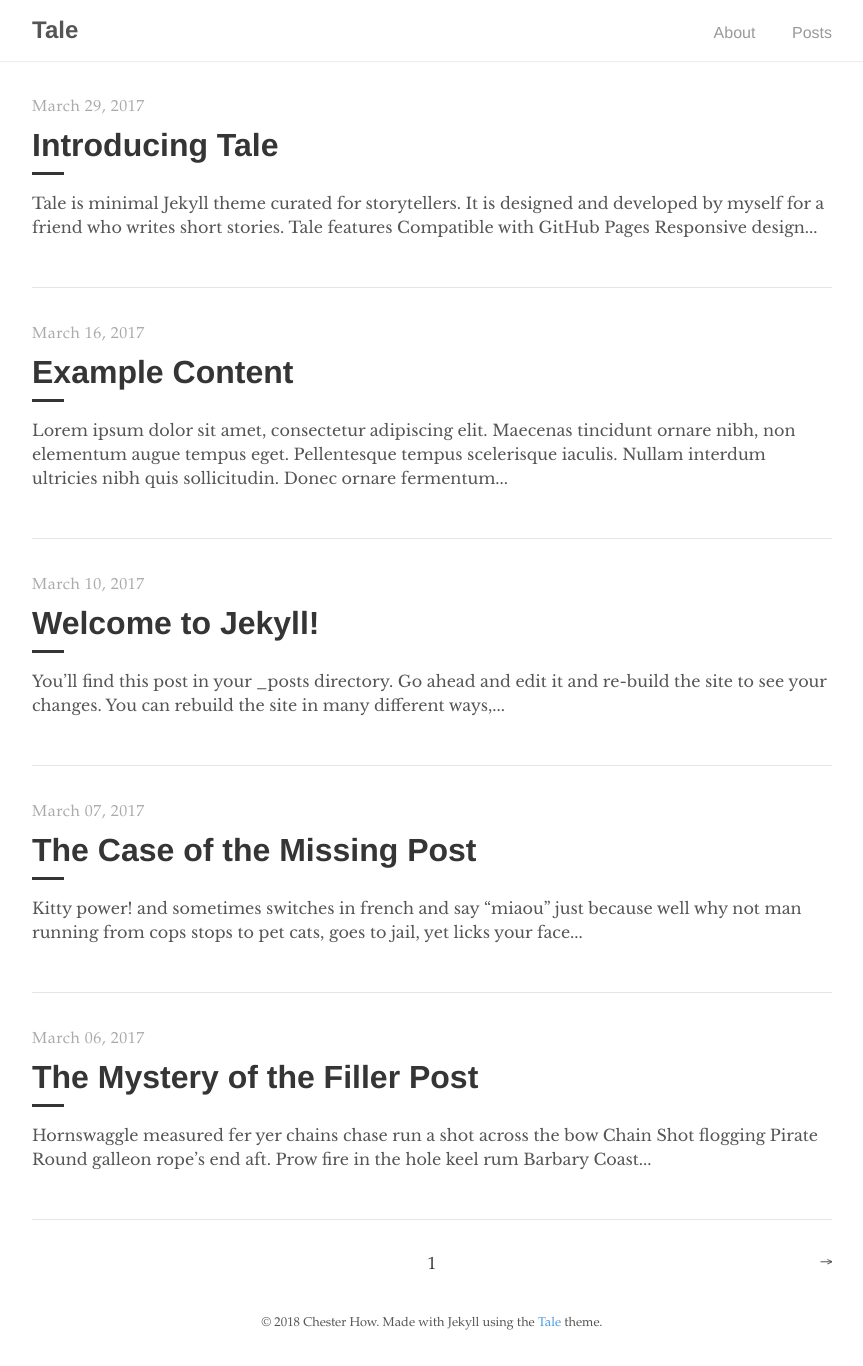
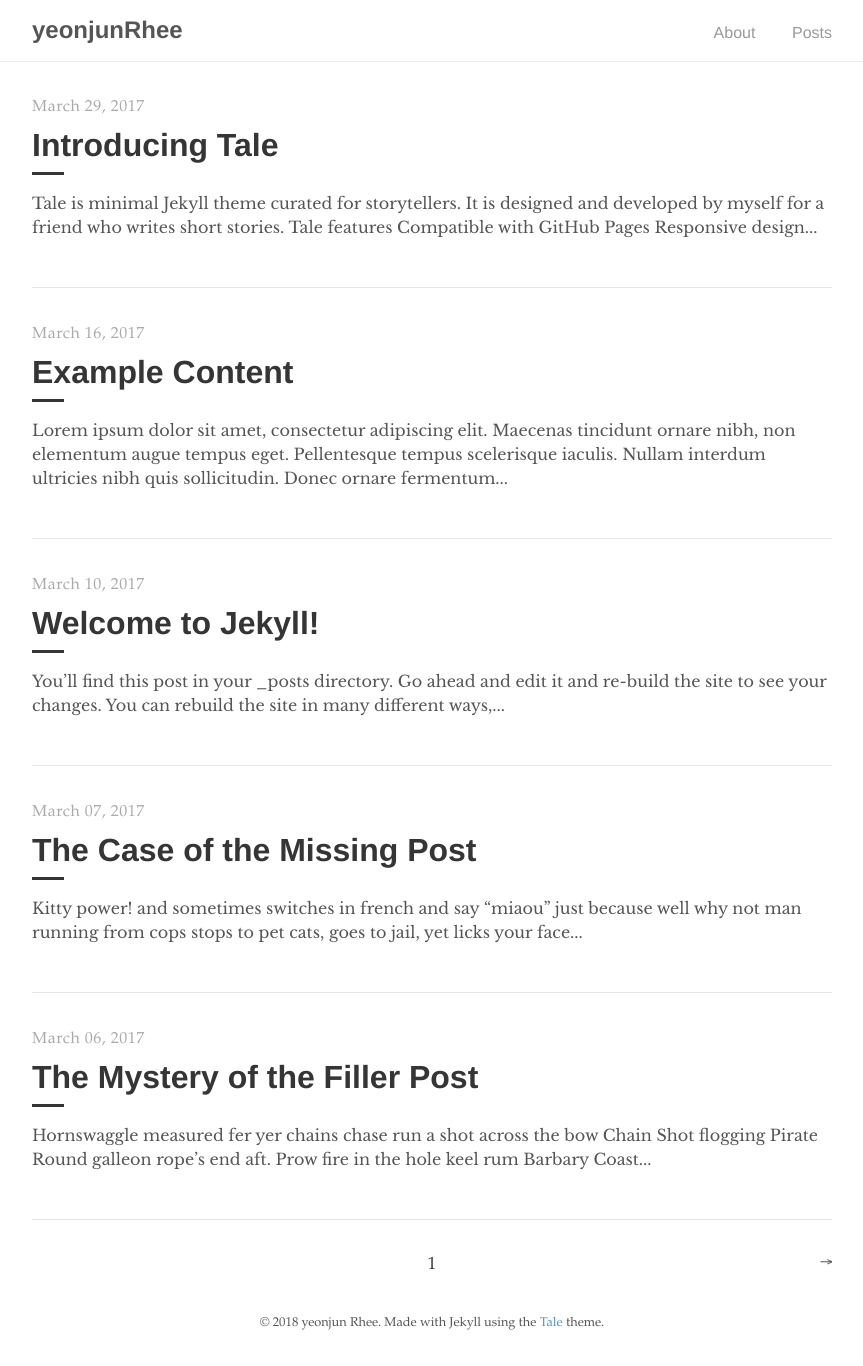
Before and after one commit to yeonjunrhee/yeonjunrhee.github.io, a Jekyll site: the page built from index.html, in a window 1280 px wide. Shown: the whole page, without its empty margins (208-1071 px from the left). Built offline with Jekyll 4.4.1, drawn with Linux system fonts in a browser that asks for light colours; the list of posts is cut into pages by our own code.

Commit message:
config edit

```diff
--- a/_config.yml
+++ b/_config.yml
@@ -1,14 +1,19 @@
 # Site settings
-title:          Tale
+# title:          Tale
+# description:    "Minimal Jekyll theme for storytellers"
+# baseurl:        "/tale"
+# url:            "https://chesterhow.github.io"
+
+title:          yeonjunRhee
 description:    "Minimal Jekyll theme for storytellers"
-baseurl:        "/tale"
-url:            "https://chesterhow.github.io"
+baseurl:        "/"
+url:            "https://yeonjunrhee.github.io"
 
 # Author
 author:
-  name:         Chester How
-  url:          https://chester.how
-  email:        chesterhow@gmail.com
+  name:         yeonjun Rhee
+  url:          https://harmajun.com
+  email:        harmattans@gmail.com
 
 # Build settings
 markdown:       kramdown
```
